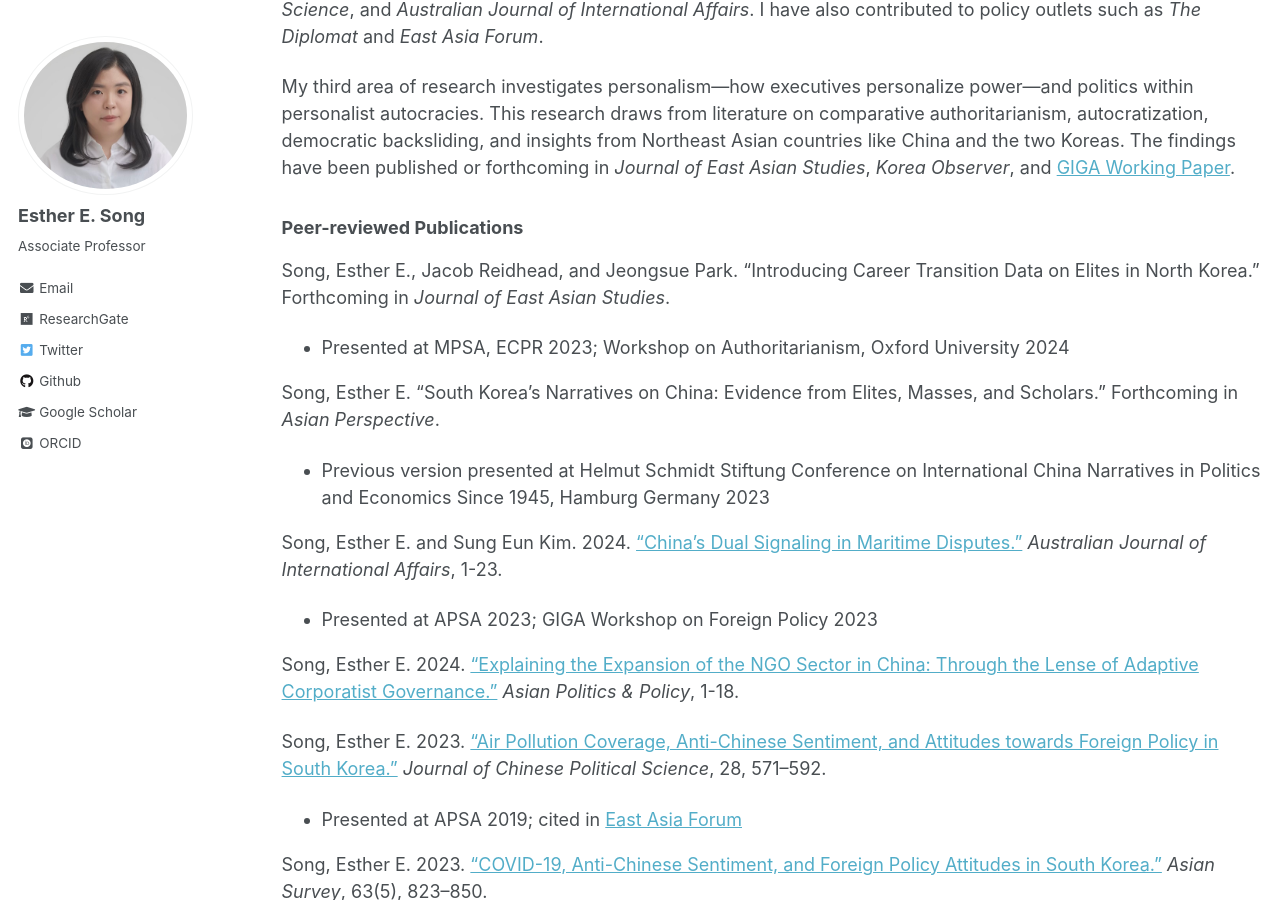
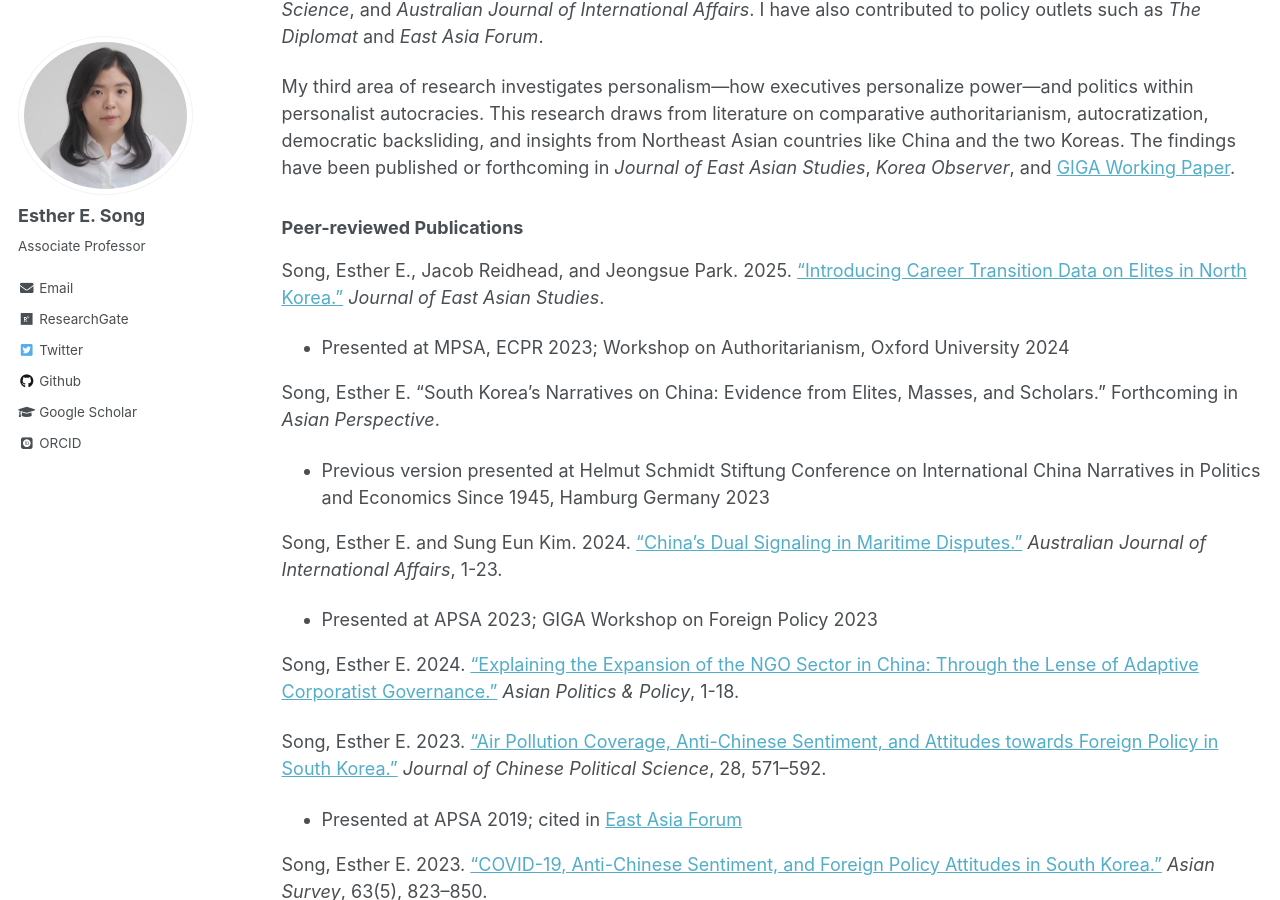
Before and after one commit to ehsong/ehsong.github.io, a Jekyll site: the page built from _pages/research.md, in a window 1280 px wide and 900 px high, scrolled down 782 px. Built offline with Jekyll 4.4.1, drawn with Linux system fonts in a browser that asks for light colours; some web fonts are replaced.

Commit message:
Update research.md

```diff
--- a/_pages/research.md
+++ b/_pages/research.md
@@ -16,7 +16,7 @@ My third area of research investigates personalism—how executives personalize
 
 ### Peer-reviewed Publications
 
-Song, Esther E., Jacob Reidhead, and Jeongsue Park. "Introducing Career Transition Data on Elites in North Korea." Forthcoming in *Journal of East Asian Studies*.
+Song, Esther E., Jacob Reidhead, and Jeongsue Park. 2025. ["Introducing Career Transition Data on Elites in North Korea."](https://www.cambridge.org/core/journals/journal-of-east-asian-studies/article/introducing-career-transition-data-on-elites-in-north-korea/D381AB27F1C503A7D8C4A9F8243C82A1) *Journal of East Asian Studies*.
 - Presented at MPSA, ECPR 2023; Workshop on Authoritarianism, Oxford University 2024
 
 Song, Esther E. "South Korea’s Narratives on China: Evidence from Elites, Masses, and Scholars." Forthcoming in *Asian Perspective*.
```
